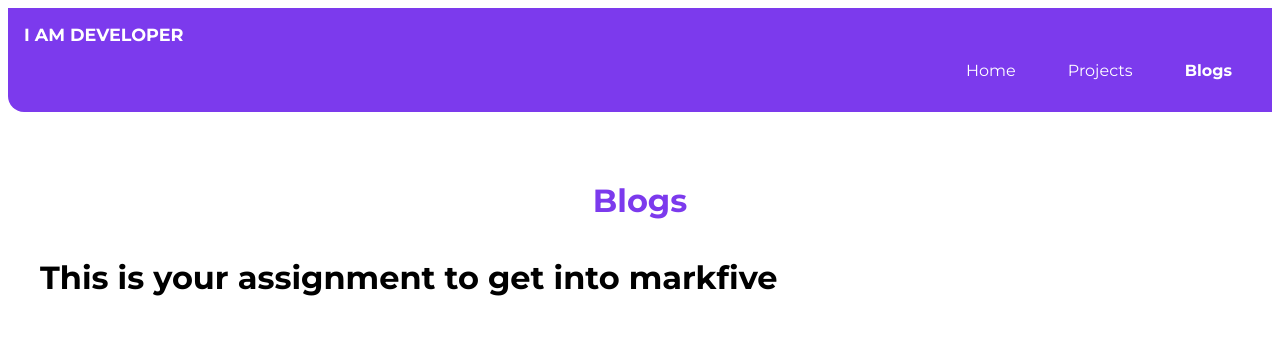
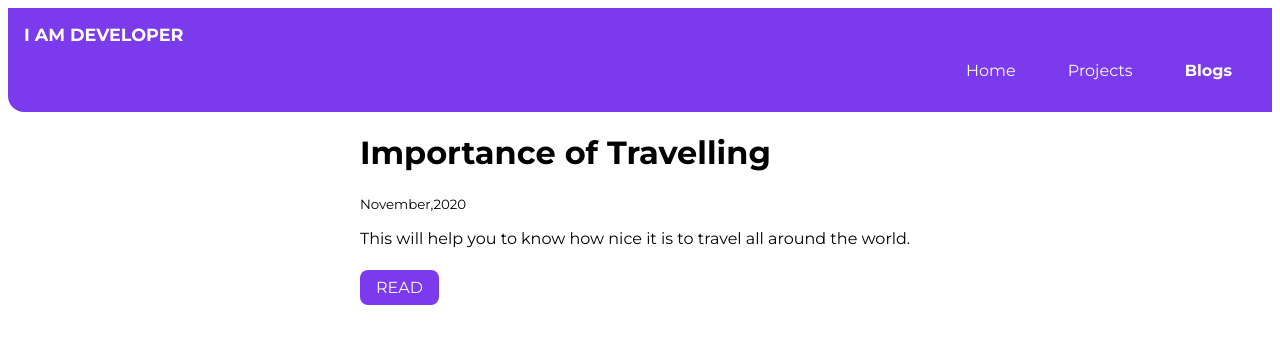
Before and after one commit to singhxamit21/neogcamp-lesson-3-live, a plain HTML site: page blogs.html in a window 1280 px wide. Drawn offline with Linux system fonts and the light colour scheme.

Commit message:
update:potfolio making

```diff
--- a/blogs.html
+++ b/blogs.html
@@ -22,9 +22,22 @@
         </ul>
     </nav>
 
-    <header class="hero">
-        <h1 class="hero-headling"> <span class="heading-inverted">Blogs</span></h1>
-        <h1>This is your assignment to get into markfive</h1>
-    </header>
+    <ul class="non-bullet">
+        <div class="container container_center">
+            <li>
+                <h1>Importance of Travelling </h1>
+                <small>November,2020</small>
+                <p class="bottomspace">This will help you to
+                    know how nice it is to travel all around the
+                    world.
+                </p>
+
+                <a class="link link-primery margin_md"href="/blog1.html">READ</a>
+            </li>
+
+        </div>
+
+
+
 </body>
 </html>
--- a/styles.css
+++ b/styles.css
@@ -133,6 +133,10 @@ hr{
     font-size: large;
 }
 
-.margin_md{
-    margin: 2rem;
+.container .margin_md{
+    margin-right: 10px;
 }
+
+.container .bottomspace{
+    margin-bottom: 30px;
+}
```
Also changed, not shown: lib/blog1.html (added, +17 -0 lines), projects.html (+8 -7 lines), images/project-img.svg (added), 1 other file.
